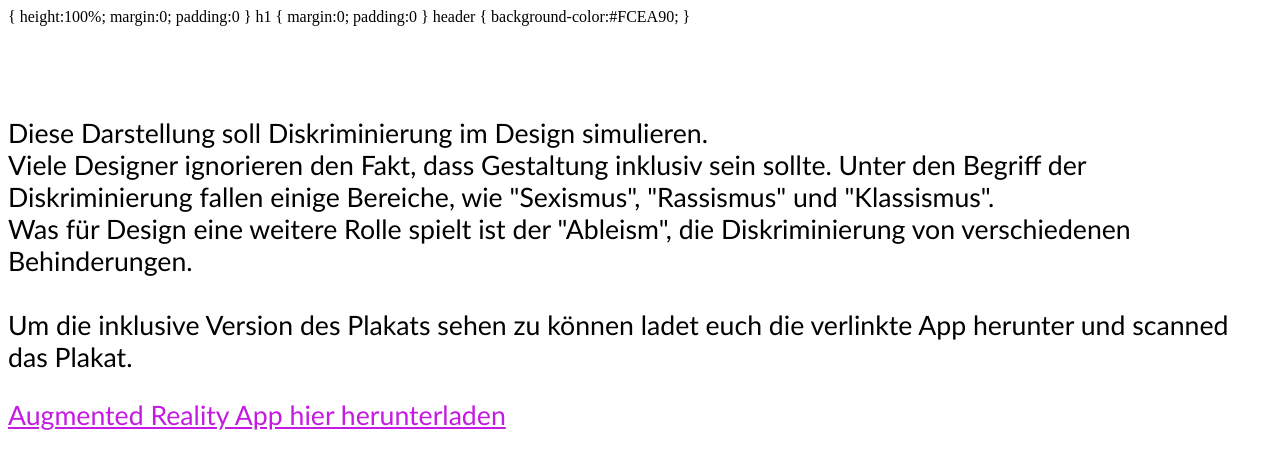
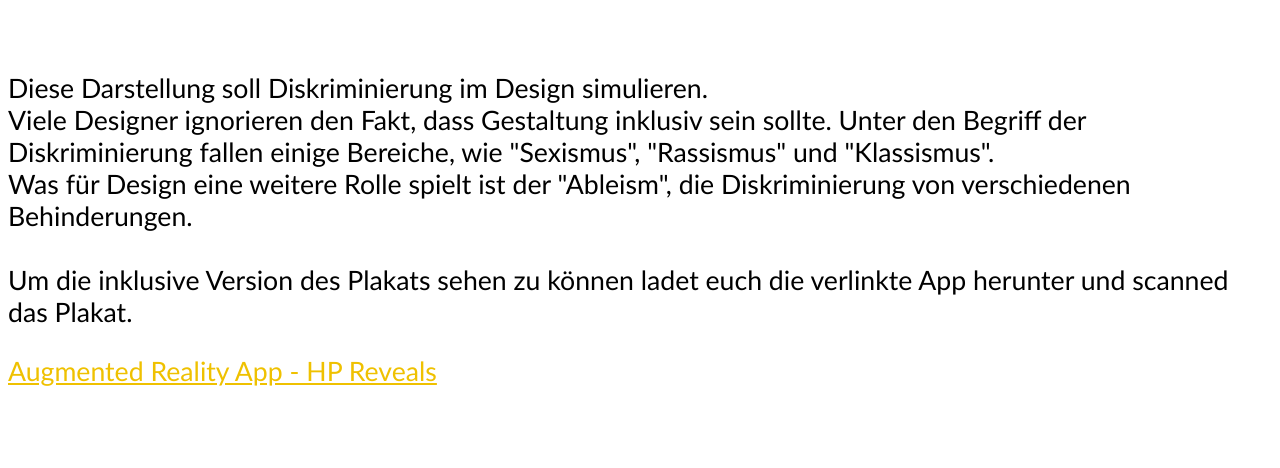
Before and after one commit to LeaSchroth/InclusiveDesign, a plain HTML site: page index.html in a window 1280 px wide. Drawn offline with Linux system fonts and the light colour scheme.

Commit message:
Update index.html

```diff
--- a/index.html
+++ b/index.html
@@ -3,7 +3,6 @@
 <head>
 
         <title>Gegen Diskriminierung im Design</title>
-
 
 </head>
 <style>
@@ -15,29 +14,16 @@ p {
   font-family:calibri; /* Schriftart */
 }
  a {
-  color:#C41AE2;   /*lila*/
+  color:#EFC100;   /*lila*/
   font-size:20pt;
   font-family:calibri; /* Schriftart */
  }
 </style>
-<body>
- {
-    height:100%;
-    margin:0;
-    padding:0
-}
-h1 {
-    margin:0;
-    padding:0
-}
-header
-{
-    background-color:#FCEA90;
-}
+
 <p><br>
 <br>Diese Darstellung soll Diskriminierung im Design simulieren. <br> Viele Designer ignorieren den Fakt, dass Gestaltung inklusiv sein sollte. Unter den Begriff der Diskriminierung fallen einige Bereiche, wie "Sexismus", "Rassismus" und "Klassismus". <br> Was für Design eine weitere Rolle spielt ist der "Ableism", die Diskriminierung von verschiedenen Behinderungen. <br>
 <br>
 Um die inklusive Version des Plakats sehen zu können ladet euch die verlinkte App herunter und scanned das Plakat.</p>
-  <a href="https://play.google.com/store/apps/details?hl=de&id=com.aurasma.aurasma">Augmented Reality App hier herunterladen</a>
+  <a href="https://play.google.com/store/apps/details?hl=de&id=com.aurasma.aurasma">Augmented Reality App - HP Reveals</a>
 </body
 </html>
```
